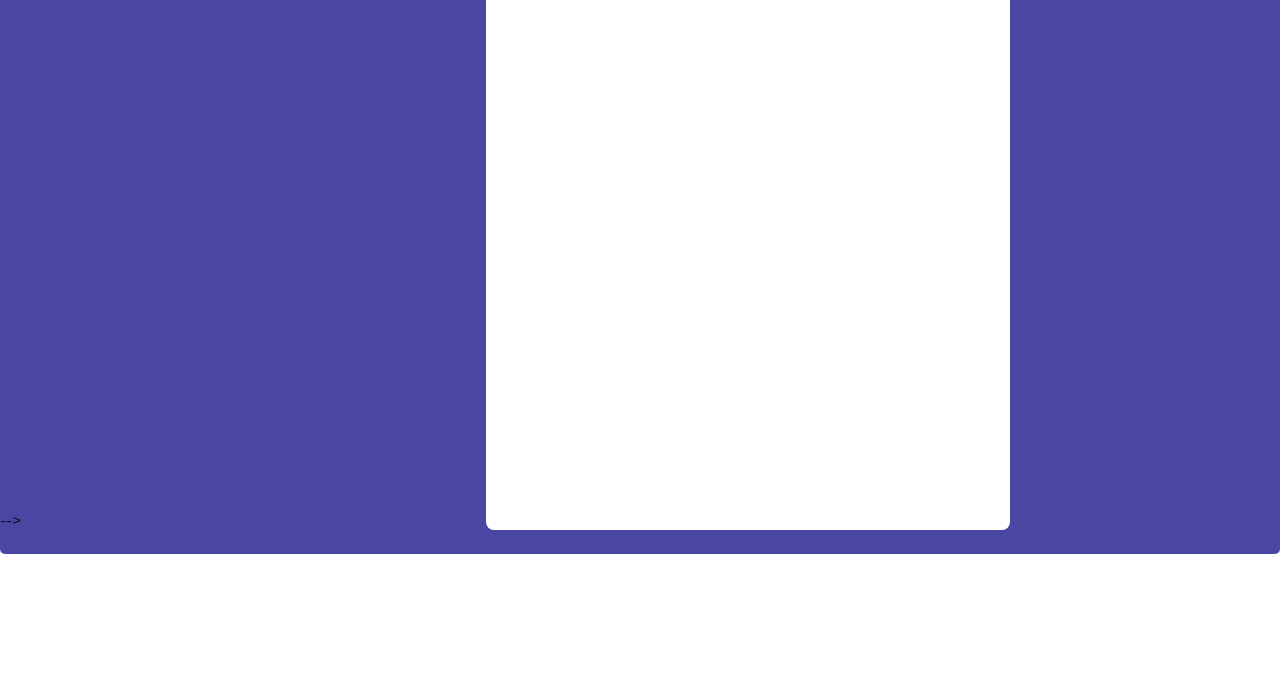
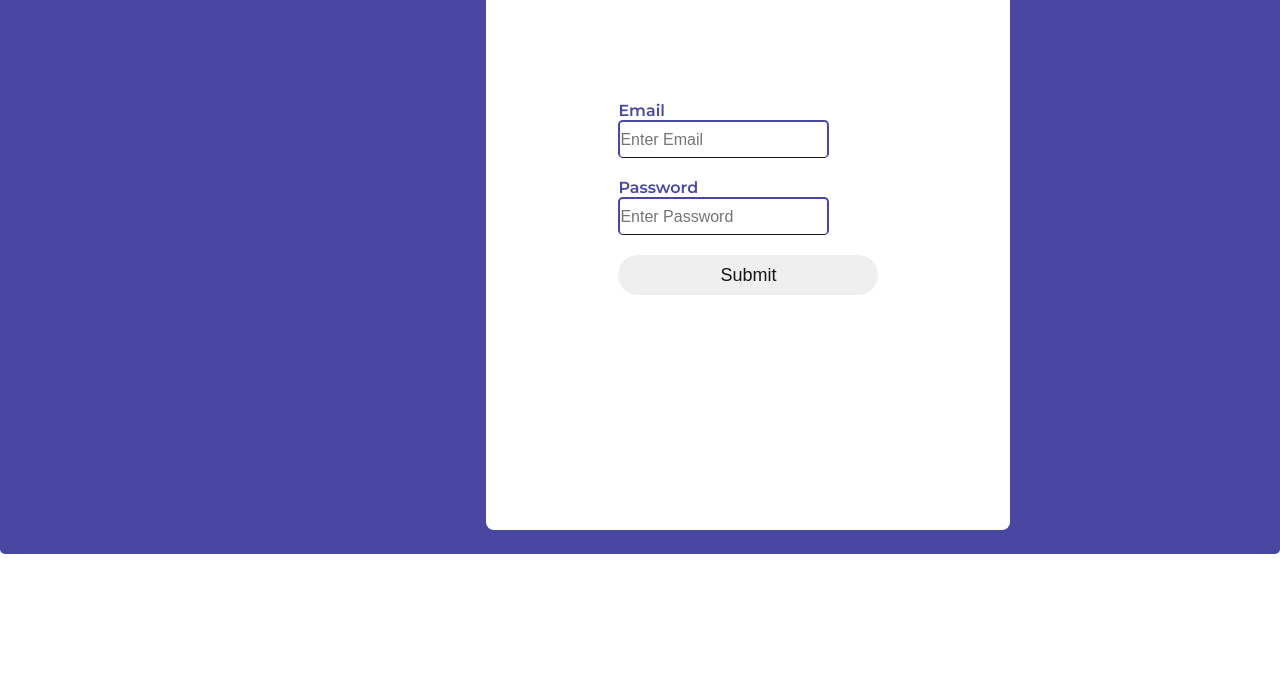
Before and after one commit to raghavsharma04/pj-test, a plain HTML site: page login.html in a window 1280 px wide. Shown: the part 252-934 px from the top of the page. Drawn offline with Linux system fonts and the light colour scheme.

Commit message:
login page

```diff
--- a/login.html
+++ b/login.html
@@ -38,23 +38,24 @@
     <section>
         <div class="rectOutr">
             <div class="rectInner">
-                <div class="login flex">
+                <div class="login flex items-center">
                     <h2>Login </h2>
                     <img src="/public/images/login.png" alt="">
                 </div>
-                <!-- <form>
-                    <div class="container">
-                        <label>Email : </label>
-                        <input type="text" placeholder="Enter Username" name="username" required>
-                        <label>Password : </label>
-                        <input type="password" placeholder="Enter Password" name="password" required>
-                        <button type="submit">Submit</button>
-                        <input type="checkbox" checked="checked"> Remember me
-                 <button type="button" class="cancelbtn"> Cancel</button>
-                        Forgot <a href="#"> password? </a> -->
+                <div class="loginbox">
+                    <!-- <h1>Login Here</h1> -->
+                    <form>
+                        <p>Email</p>
+                        <input type="text" name="" placeholder="Enter Email">
+                        <p>Password</p>
+                        <input type="password" name="" placeholder="Enter Password">
+                        <input type="submit" name="Submit" value="Submit">
+                        <!-- <a href="#">Lost your password?</a><br> -->
+                        <!-- <a href="#">Don't have an account?</a> -->
+                    </form>
+                </div>
+                </form>
             </div>
-            </form> -->
-        </div>
         </div>
 
     </section>
--- a/public/CSS/style.css
+++ b/public/CSS/style.css
@@ -170,25 +170,74 @@ section .rectOutr .rectInner{
     left: 38%;
     top: 3%;
     width: 524px;
-
 }
-
 section .rectOutr .rectInner .login h2{
     text-align: center;
     color: var(--primary);
     padding: 2rem auto;
 }
-/* section .rectOutr .rectInner .login{
-    text-align:center;
+section .rectOutr .rectInner .login{
+    text-align:left ;
     padding: 2rem auto;
 }
-section .rectOutr .rectInner .login h2{
-    /* text-align: center; */
-    /* color: var(--primary);
-} */
 
 /* section .rectOutr .rectInner form{
     border: 3px solid #f1f1f1;
     align-items: center;
     color: var(--dark);
 } */
+.loginbox {
+    width: 320px;
+    height: 420px;
+    background: var(--pure);
+    color: var(--primary);
+    top: 50%;
+    left: 50%;
+    position: absolute;
+    transform: translate(-50%, -50%);
+    box-sizing: border-box;
+    padding: 70px 30px;
+}
+
+  h1 {
+    margin: 0;
+    padding: 0 0 20px;
+    text-align: center;
+    font-size: 22px;
+  }
+
+  .loginbox p {
+    margin: 0;
+    padding: 0;
+    font-weight: bold;
+  }
+
+  .loginbox input {
+    width: 100%;
+    margin-bottom: 20px;
+  }
+
+  .loginbox input[type="text"],
+  input[type="password"] {
+    border: 2px solid;
+    border-bottom: 1px solid var(--dark);
+    border-radius: 0.3rem;
+    background: transparent;
+    outline: none;
+    height: 35px;
+    width: auto;
+    color: var(--primary);
+    font-size: 16px;
+  }
+
+  .loginbox input[type="submit"] {
+    border: none;
+    border-color: var(--primary);
+    outline: var(--primary);
+    height: 40px;
+    /* background: var(--primary); */
+    color: var(--dark);
+    font-size: 18px;
+    border-radius: 20px;
+    cursor: pointer;
+  }
```
